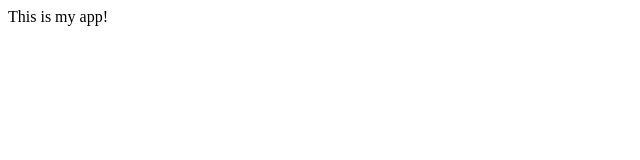
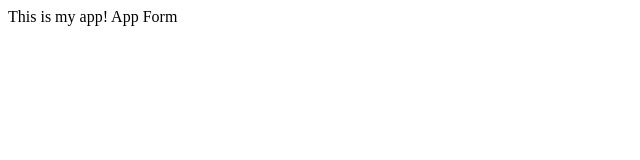
Before and after one commit to mitchaXYZ/samplegit, a plain HTML site: page index.html in a window 1280 px wide. Shown: the full height of the page, 0-640 px from the left. Drawn offline with Linux system fonts and the light colour scheme.

```diff
--- a/index.html
+++ b/index.html
@@ -4,5 +4,6 @@
     </head>
     <body>
         This is my app!
+        App Form
     </body>
 </html>
```
